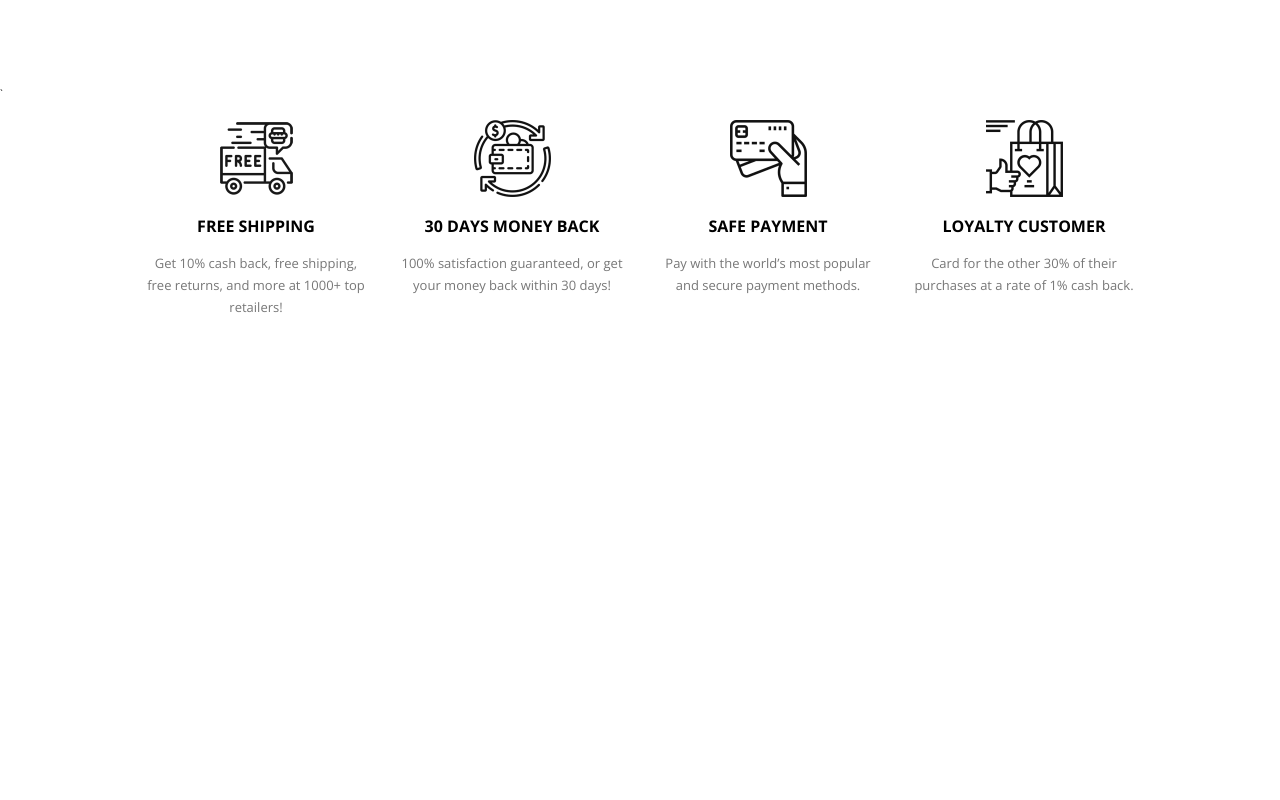
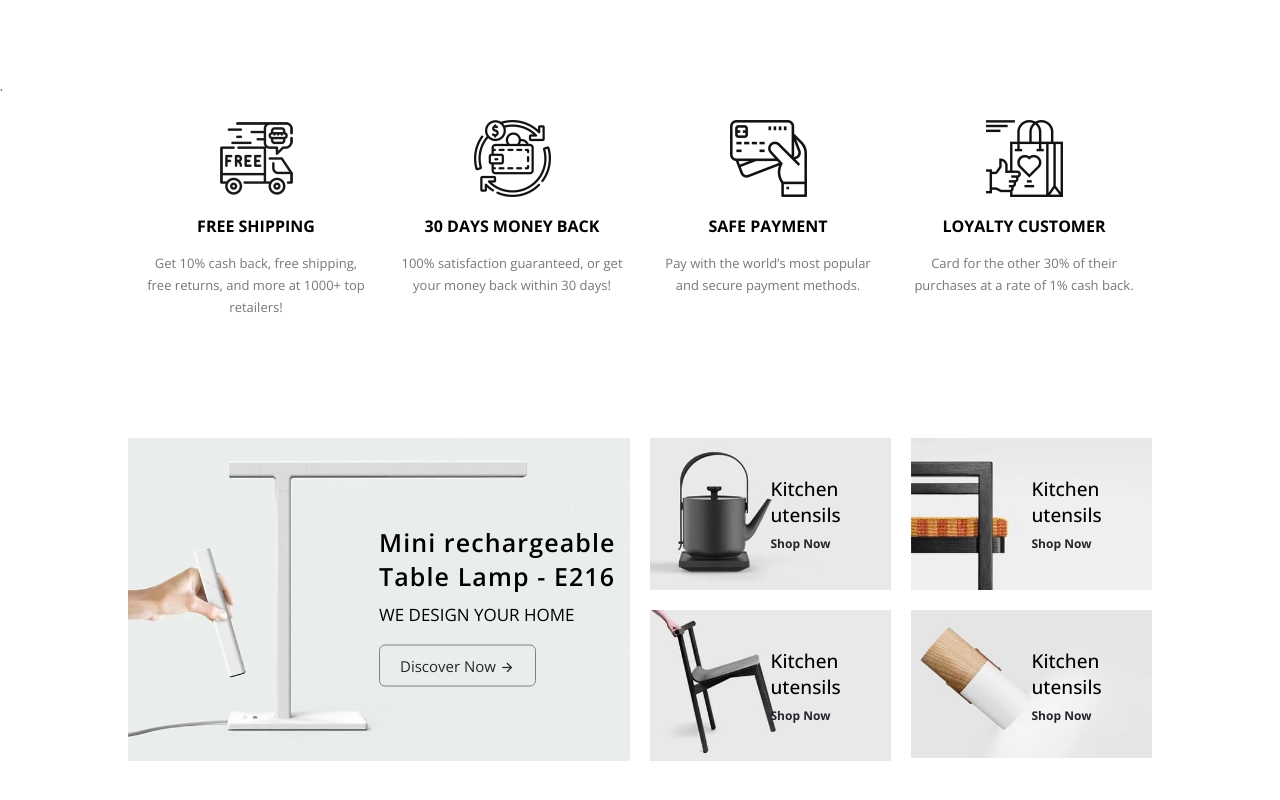
Before and after one commit to mollamahim/HONO, a plain HTML site: page index.html in a window 1280 px wide. Shown: the part 874-1674 px from the top of the page. Before the commit the page ends 1312 px from the top, so only its background shows below. Drawn offline with nearby package versions, Linux system fonts and the light colour scheme.

Commit message:
banner section added

```diff
--- a/css/style.css
+++ b/css/style.css
@@ -10,7 +10,9 @@
     width: 80%;
     margin:auto;
 }
-
+i{
+    vertical-align: middle;
+}
  html {
     font-size: 10px;
 }
@@ -24,7 +26,10 @@ ul{
 header{
     background-color: #fef5ef;
 }
-
+img{
+    display: block;
+    width: 100%;
+}
 /* header  */
 section.header-container {
     width: 85%;
@@ -91,7 +96,7 @@ section.header-container {
     font-size: 1rem;
     color: #fff;
     line-height: 15px;
-    top: 11px;
+    top: 14px;
     left: 13px;
 }
 
@@ -276,3 +281,154 @@ section.service-section {
     line-height: 22px;
 }
 /* service section  */
+
+/* banner section  */
+
+.banner_wrpaer {
+    display: flex;
+    gap: 20px;
+}
+
+.left-banner {
+    width: 50%;
+    position: relative;
+}
+
+.banner-right {
+    width: 50%;
+    display: grid;
+    grid-template-columns: auto auto;
+    gap: 20px;
+}
+
+section.banner-section {
+    margin-bottom: 100px;
+}
+.banner-box {
+    position: relative;
+    overflow: hidden;
+}
+
+.banner-box-content {
+    position: absolute;
+    top: 50%;
+    left: 50%;
+    transform: translatey( -50%);
+    width: 141px;
+}
+
+.banner-box-content h4 {
+    font-size: 1.9rem;
+    font-weight: 500;
+}
+
+.banner-box-content a {
+    font-size: 1.2rem;
+    font-weight: 700;
+    display: block;
+    margin-top: 7px;
+    transition:.4s;
+}
+.banner-box-content a:hover{
+    color: #b19361;
+}
+
+.banner {
+    width: 100%;
+    display: block;
+}
+
+.banner-content {
+    position: absolute;
+    top: 50%;
+    left: 50%;
+    width: 258px;
+    transform: translate(0%, -50%);
+}
+
+.banner-content h3 {
+    font-size: 2.5rem;
+    font-weight: 600;
+    letter-spacing: 1.1px;
+}
+.banner-content h4 {
+    font-size: 1.7rem;
+    font-weight: 300;
+    margin: 10px 0px;
+    margin-bottom: 30px;
+}
+
+.banner-content a {
+    border: 1px solid gray;
+    padding: 10px 20px;
+    font-size: 1.5rem;
+    border-radius: 6px;
+    text-align: center;
+}
+
+.banner-box::after {
+    content: "";
+    width: 0%;
+    height: 100%;
+    background-color: rgba(255, 255, 255, 0.6);
+    position: absolute;
+    top: 50%;
+    left: 50%;
+    transform: translate(-50%, -50%);
+    opacity: 1;
+}
+.banner-box::before {
+    content: "";
+    width: 100%;
+    height:0%;
+    background-color: rgba(255, 255, 255, 0.6);
+    position: absolute;
+    top: 50%;
+    left: 50%;
+    transform: translate(-50%, -50%);
+    opacity: 1;
+}
+.banner-box:hover::before{
+    transition: 1s;
+    opacity: 0;
+    height: 100%;
+}
+.banner-box:hover::after{
+    width: 100%;
+    transition: 1s;
+    opacity: 0;
+}
+
+.left-banner::after{
+    content: "";
+    width: 100%;
+    height:0%;
+    background-color: rgba(255, 255, 255, 0.6);
+    position: absolute;
+    top: 50%;
+    left: 50%;
+    transform: translate(-50%, -50%);
+    opacity: 1;
+}
+.left-banner:hover::after{
+    height: 100%;
+    transition: 1s;
+    opacity: 0;
+}
+.left-banner::before{
+    content: "";
+    width: 0%;
+    height:100%;
+    background-color: rgba(255, 255, 255, 0.6);
+    position: absolute;
+    top: 50%;
+    left: 50%;
+    transform: translate(-50%, -50%);
+    opacity: 1;
+}
+.left-banner:hover::before{
+    width: 100%;
+    transition: 1s;
+    opacity: 0;
+}
+/* banner section  */
--- a/index.html
+++ b/index.html
@@ -175,6 +175,65 @@
 
   </div>
 </section>
+<!-- banner section  -->
+<section class="banner-section">
+  <section class="container">
+    <div class="banner_wrpaer">
+      <div class="left-banner">
+        <div class="banner">
+          <img src="/image/banner-style-1-img-1.webp" alt="">
+        </div>
+        <div class="banner-content">
+          <h3>Mini rechargeable Table Lamp - E216</h3>
+          <h4>WE DESIGN YOUR HOME</h4>
+          <a href="#">Discover Now <i class="ri-arrow-right-line"></i></a>
+        </div>
+      </div>
+      <div class="banner-right">
+        <div class="banner-box">
+          <div class="banner-box-img">
+            <img src="image/banner-style-2-img-1.webp" alt="Image">
+          </div>
+          <div class="banner-box-content">
+            <h4>Kitchen
+              utensils</h4>
+            <a href="#">Shop Now</a>
+          </div>
+        </div>
+        <div class="banner-box">
+          <div class="banner-box-img">
+            <img src="image/banner-style-2-img-2.webp" alt="Image">
+          </div>
+          <div class="banner-box-content">
+            <h4>Kitchen
+              utensils</h4>
+            <a href="#">Shop Now</a>
+          </div>
+        </div>
+        <div class="banner-box">
+          <div class="banner-box-img">
+            <img src="image/banner-style-2-img-3.webp" alt="Image">
+          </div>
+          <div class="banner-box-content">
+            <h4>Kitchen
+              utensils</h4>
+            <a href="#">Shop Now</a>
+          </div>
+        </div>
+        <div class="banner-box">
+          <div class="banner-box-img">
+            <img src="image/banner-style-2-img-4.webp" alt="Image">
+          </div>
+          <div class="banner-box-content">
+            <h4>Kitchen
+              utensils</h4>
+            <a href="#">Shop Now</a>
+          </div>
+        </div>
+      </div>
+    </div>
+  </section>
+</section>
 </main>
 </body>
 </html>
```
Also changed, not shown: image/banner-style-1-img-1.webp (added), image/banner-style-2-img-1.webp (added), image/banner-style-2-img-2.webp (added), image/banner-style-2-img-3.webp (added), image/banner-style-2-img-4.webp (added).
